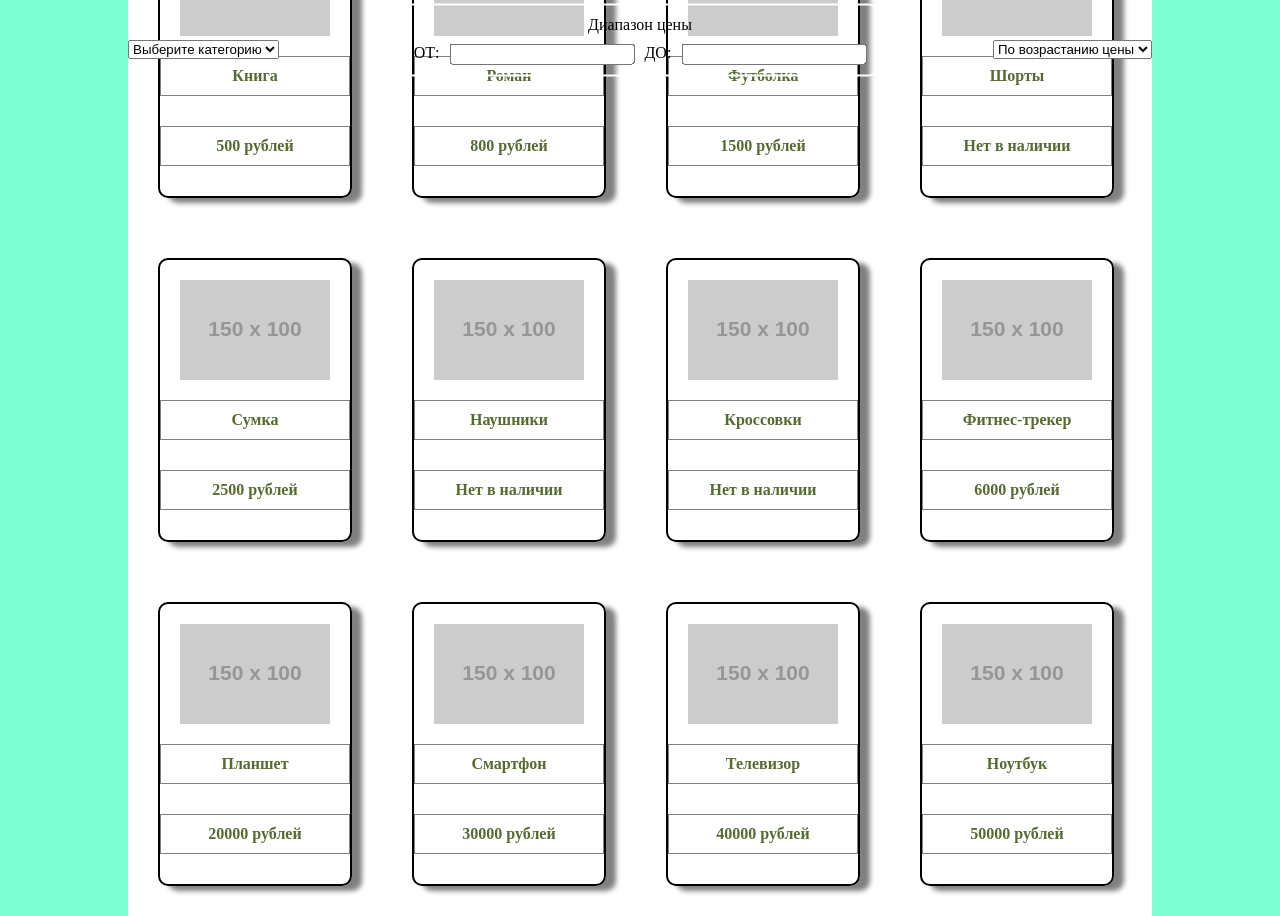
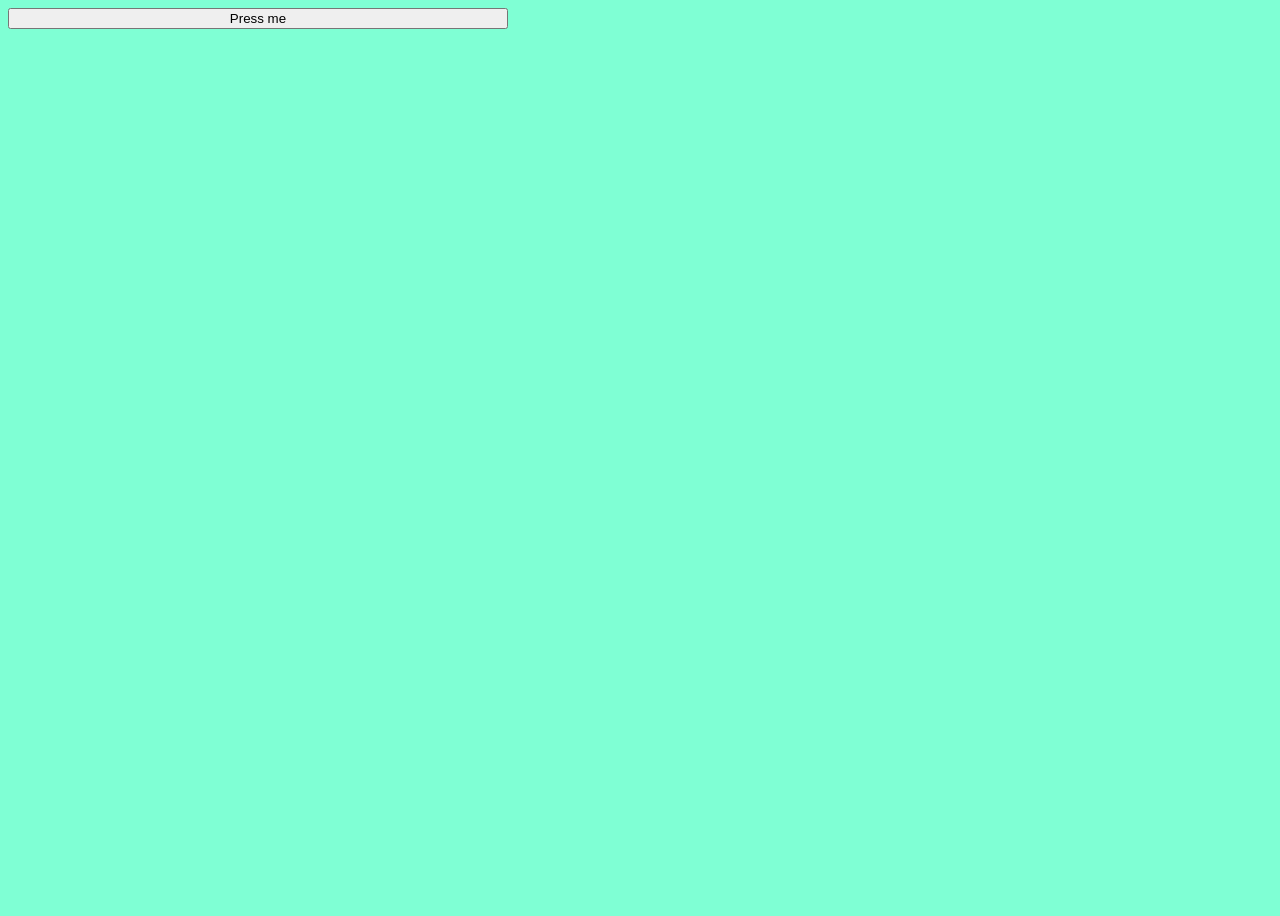
Before and after one commit to Aram993/Vue-test, a Vue app: page / in a window 1280 px wide. After the commit the page ends 800 px from the top, so only its background shows below. Built offline with nearby package versions, Linux system fonts and the light colour scheme; the HTML template or start-up script is replaced by a standard one.

Commit message:
fourth commit

```diff
--- a/src/App.vue
+++ b/src/App.vue
@@ -3,16 +3,17 @@ import Counter from './components/Counter.vue';
 import TodoList from './components/TodoList.vue';
 import ToDo from './components/ToDo.vue';
 import Products from './components/Products.vue';
+import References from './components/References.vue';
 
 export default {
   name: 'App',
-  components: {Counter, TodoList, ToDo, Products}
+  components: {Counter, TodoList, ToDo, Products, References}
 }
 </script>
 
 <template>
   <div>
-    <Products/>
+    <References/>
   </div>
 </template>
 
--- a/src/components/Products.vue
+++ b/src/components/Products.vue
@@ -29,7 +29,6 @@
         name: "Products",
         data() {
             return {
-
                 products: [
                             { id: 1, name: 'Ноутбук', category: 'Электроника', price: 50000, isAvailable: true },
                             { id: 2, name: 'Футболка', category: 'Одежда', price: 1500, isAvailable: true },
@@ -45,8 +44,6 @@
                             { id: 12, name: 'Фитнес-трекер', category: 'Электроника', price: 6000, isAvailable: true },
                         ],
 
-                productCategory: [],
-
                 categoryValue: "",
 
                 priceValue: "priceAsc",
@@ -59,66 +56,41 @@
         }, methods: {
 
             getCategory(arr, value) {
+                if(!value) {
+                    return arr;
+                }
+
                 return arr.filter(item => {
                     return item.category === value;
                 })
             },
 
-            sortProductsAsc(arr) {
-                return arr.sort((a, b) => {
+            sortProductsAsc(arr, direction) {
+                if(direction === 'priceAsc') {
+                    return arr.sort((a, b) => {
                     return a.price - b.price;
-                })
-            },
+                     })
+                }else {
+                    return arr.sort((a, b) => {
+                    return b.price - a.price;
+                    })
+                }
 
-            sortProductsDesc(arr) {
-                return arr.sort((a, b) => {
-                    return b.price - a.price;
-                })
             },
 
             getProductsInRange(item) {
-                let result = false;
-
-                if ((item.price >= this.priceBefore) && (item.price <= this.priceAfter)) {
-                    if (item.isAvailable) {
-                        result = true;
-                    }
-                }
-
-                return result;
+                return item.price >= this.priceBefore && item.price <= this.priceAfter && item.isAvailable;
             }
 
         }, computed: {
 
             categoryProducts() {
-                this.products.forEach(product => {
-                    if (!this.productCategory.includes(product.category)) {
-                        this.productCategory.push(product.category);
-                    }
-                })
-
-                return this.productCategory;
+                return new Set(this.products.map(item => item.category));
             },
             filteredProducts() {
-                let productsArray = this.products;
-
-                if (this.categoryValue === "Электроника") {
-                    productsArray = this.getCategory(productsArray, "Электроника");
-                } else if (this.categoryValue ==="Одежда") {
-                    productsArray = this.getCategory(productsArray, "Одежда");
-                } else if (this.categoryValue ==="Книги") {
-                    productsArray = this.getCategory(productsArray, "Книги");
-                } else if (this.categoryValue ==="Обувь") {
-                    productsArray = this.getCategory(productsArray, "Обувь");
-                } else if (this.categoryValue ==="Аксессуары") {
-                    productsArray = this.getCategory(productsArray, "Аксессуары");
-                }
-
-                if (this.priceValue === "priceAsc") {
-                    this.sortProductsAsc(productsArray);
-                } else {
-                    this.sortProductsDesc(productsArray);
-                }
+                let productsArray = [...this.products];
+                productsArray = this.getCategory(productsArray, (this.categoryValue));
+                this.sortProductsAsc(productsArray, this.priceValue);
 
                 return productsArray;
             }
--- /dev/null
+++ b/src/components/References.vue
@@ -0,0 +1,46 @@
+<template>
+    <div class="wrap">
+        <button @click="onToggleBlock">Press me</button>
+       <div ref="block" class="block">
+            <span style="display: block;">Далеко-далеко за словесными горами в стране гласных и согласных живут рыбные тексты. Алфавит, снова. Ручеек ему назад все что несколько путь пустился но пор моей наш. Текстами семантика приставка даль агентство большого?</span>
+            <input ref="inputEl" type="text" placeholder="asdsd">
+       </div>
+    </div>
+</template>
+
+<script>
+export default {
+    name: 'References',
+    data() {
+        return {
+            isShownBlock: true
+        }
+    }, methods: {
+        onToggleBlock() {
+            if(this.isShownBlock) {
+                this.$refs.block.style.height = '100px';
+                this.$refs.inputEl.focus();
+            }else {
+                this.$refs.block.style.height = '0';
+            }
+
+            this.isShownBlock = !this.isShownBlock
+
+        }
+    }
+}
+</script>
+
+<style>
+    .wrap {
+        display: flex;
+        flex-direction: column;
+        width: 500px;
+    }
+
+    .block {
+        height: 0;
+        overflow: hidden;
+        transition: height .3s linear;
+    }
+</style>
```
